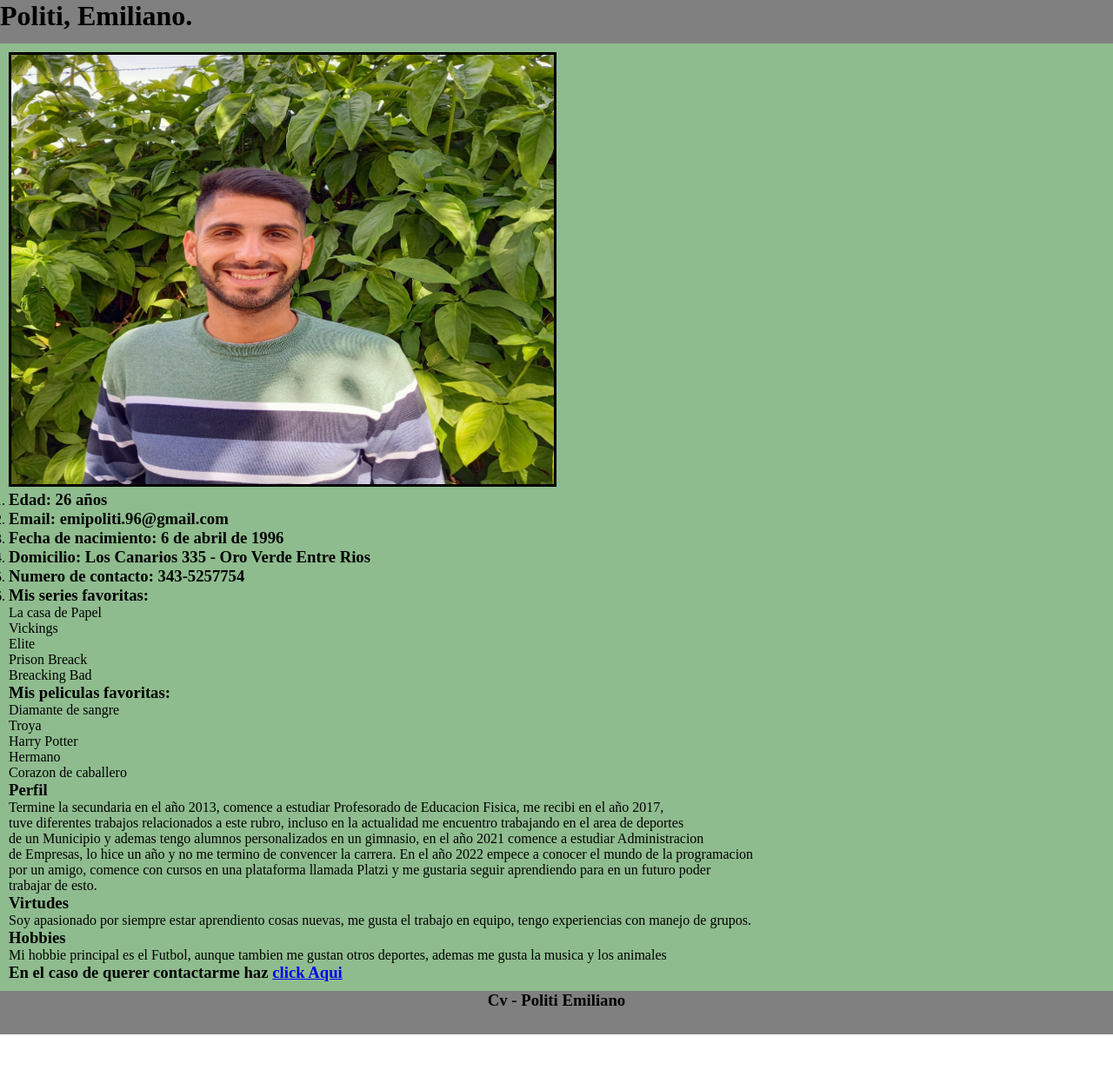
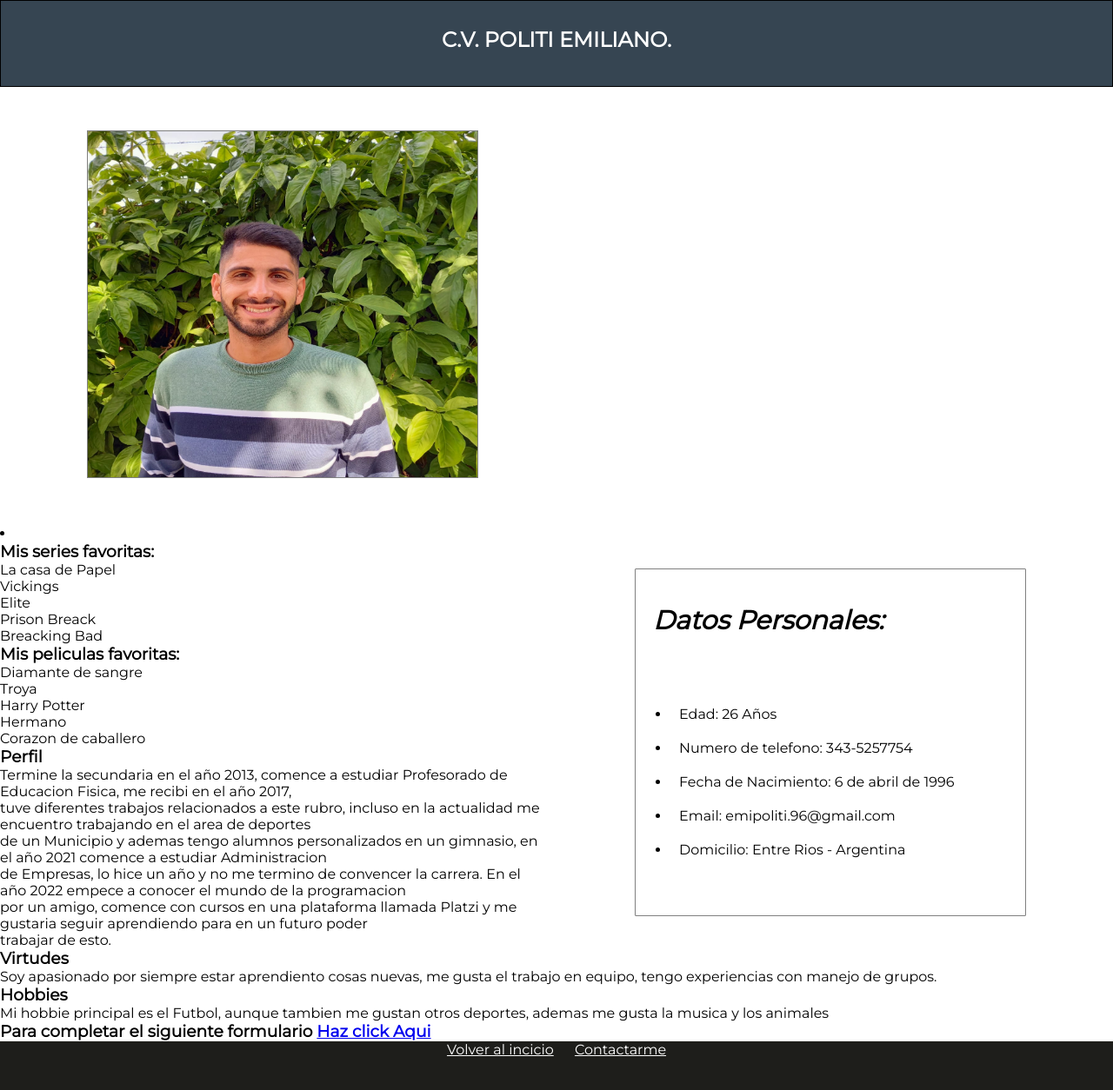
Before and after one commit to Emipoliti/CursoDesarrolloWeb, a plain HTML site: page Modulo 1 U 3/index.html in a window 1280 px wide. Shown: the whole page at 87% size. Before the commit the page ends 1190 px from the top, so only its background shows below. Drawn offline with Linux system fonts and the light colour scheme.

Commit message:
Modifique html y css

```diff
--- a/Modulo 1 U 3/index.html
+++ b/Modulo 1 U 3/index.html
@@ -5,45 +5,40 @@
     <meta http-equiv="X-UA-Compatible" content="IE=edge">
     <meta name="viewport" content="width=device-width, initial-scale=1.0">
     <title>MI CV</title>
+    <link rel="preconnect" href="https://fonts.googleapis.com">
+    <link rel="preconnect" href="https://fonts.gstatic.com" crossorigin>
+    <link href="https://fonts.googleapis.com/css2?family=Montserrat&display=swap" rel="stylesheet">
     <link rel="stylesheet" href="style.css">
 </head>
 <body>
     <header>
-         <h1>
-            Politi, Emiliano.
-         </h1>
+         <h2 id="inicio">
+            C.V. POLITI EMILIANO.
+         </h2>
     </header>
     <main>
-        <picture class="Imagen-center">
+        <picture>
             <img src="eade21c6-54ee-426a-b0ee-e875bcf1c70e.jpg" alt="Mi Foto de Perfil">
         </picture>
 
-    <ol>
-        <li>
-            <h3>
-                Edad: 26 años
-            </h3>
-        </li>
-        <li>
-           <h3>
-            Email: emipoliti.96@gmail.com
-           </h3>
-        </li>
-        <li>
-            <h3>
-                Fecha de nacimiento: 6 de abril de 1996
-            </h3>
-        </li>
-        <li>
-            <h3>
-                Domicilio: Los Canarios 335 - Oro Verde Entre Rios
-            </h3>
-        </li>
-        <li>
-            <h3>
-                Numero de contacto: 343-5257754
-            </h3>
-        </li>
+        <section class="constaisner">
+
+         <h3>Datos Personales:</h3>
+
+         <p>
+            <ul>
+
+                <li>Edad: 26 Años</li>
+                <li>Numero de telefono: 343-5257754</li>
+                <li>Fecha de Nacimiento: 6 de abril de 1996</li>
+                <li>Email: emipoliti.96@gmail.com</li>
+                <li>Domicilio: Entre Rios - Argentina</li>
+
+            </ul>
+         </p>
+        </section>
+
+
         <li>
             <h3>
                 Mis series favoritas:
@@ -98,13 +93,19 @@
 
         </p>
         <h3>
-            En el caso de querer contactarme haz  <a href="forms.html"> click Aqui </a>
+            Para completar el siguiente formulario  <a href="forms.html"> Haz click Aqui </a>
         </h3>
 
         </form>
     </main>
     <footer>
-     <h3>Cv - Politi Emiliano</h3>
+
+     <section>
+        <a href="#inicio">Volver al incicio</a>
+        <a href="mailto:emipoliti.96@gmail.com">Contactarme</a>
+     </section>
+
+
     </footer>
 </body>
 </html>
--- a/Modulo 1 U 3/style.css
+++ b/Modulo 1 U 3/style.css
@@ -1,31 +1,83 @@
+html{
+    font-family: 'Montserrat', sans-serif;
+}
 *{
     box-sizing: border-box;
     margin: 0;
     padding: 0;
+
 }
 
 header{
-    background-color: gray;
-    height: 50px;
+    background-color: #364552;
+    height: 100px;
+    text-align: center;
+    color: white;
+    border: solid black 1px;
 
 }
 
+#inicio {
+padding-top: 30px;
+}
+
+
 main{
-    background-color:darkseagreen;
-    padding: 10px;
+    background-color: white;
+
 
 }
 
 Img{
-height: 500px;
-width: 50%;
-text-align: center;
-border-style: solid;
-border-color: black;
+height: 400px;
+width: 450px;
+margin: 50px 100px;
+border: solid gray 1px;
+
+}
+
+
+
+.constaisner {
+margin: 50px 100px;
+height: 400px;
+width: 450px;
+border: solid gray 1px;
+border-radius: 1px;
+float: right;
+
+
+}
+
+.constaisner h3 {
+    font-size: 30px;
+    margin-top: 40px;
+    margin-left: 20px;
+    font-style: italic;
+}
+
+.constaisner ul{
+    margin-top: 70px;
+    margin-left: 20px;
+
+}
+
+.constaisner li{
+    margin-left: 20px;
+    padding: 10px;
 }
 
 footer{
-    background-color: gray;
-    height: 50px;
+    background-color: #1e1e1bff;
+    color: white;
+    margin: 5px 0px;
+    height: 100px;
     text-align: center;
+    margin: 0 auto;
 }
+
+footer a{
+ color: white;
+ margin: 0;
+ padding: 0 10px;
+}
```
